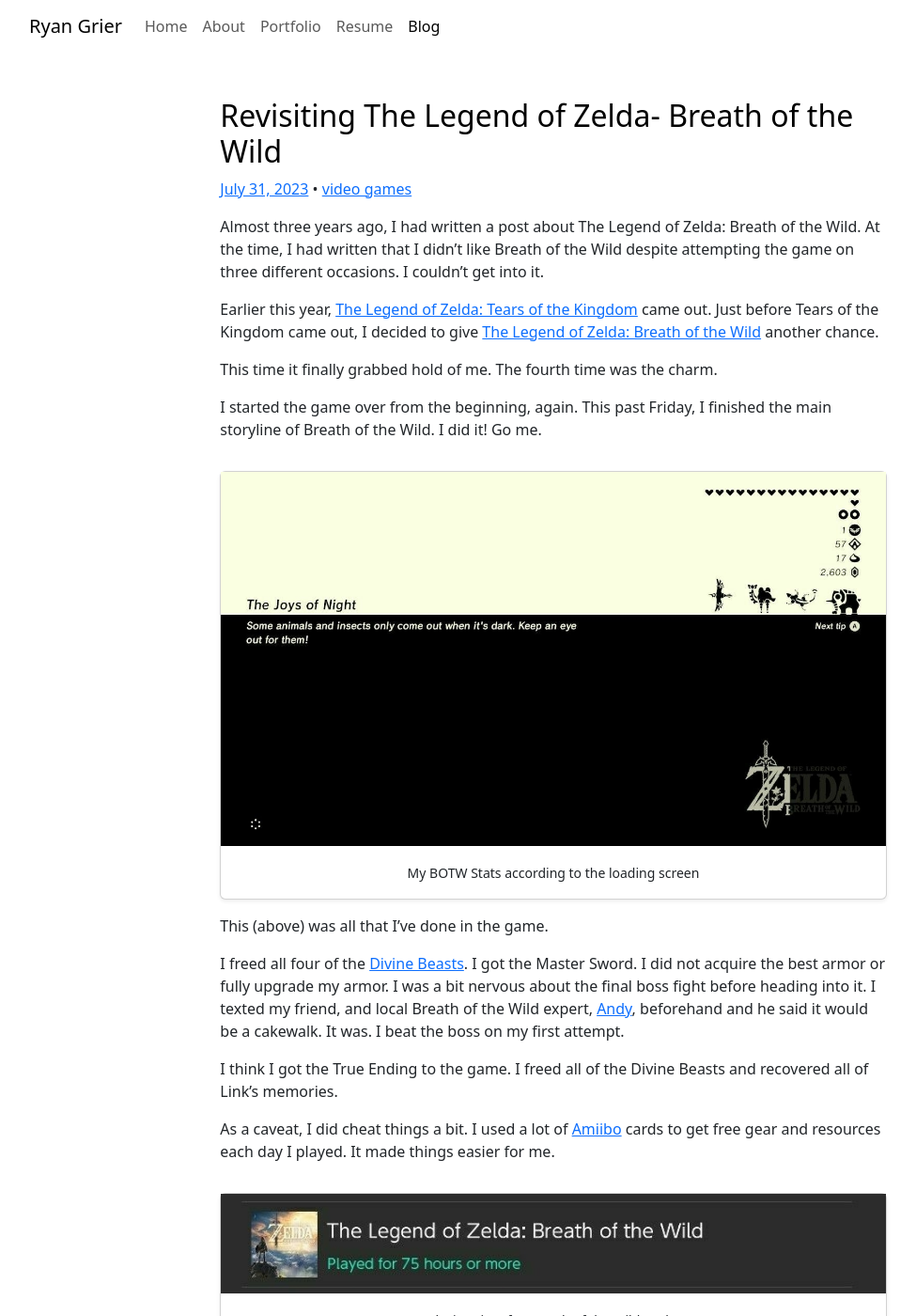
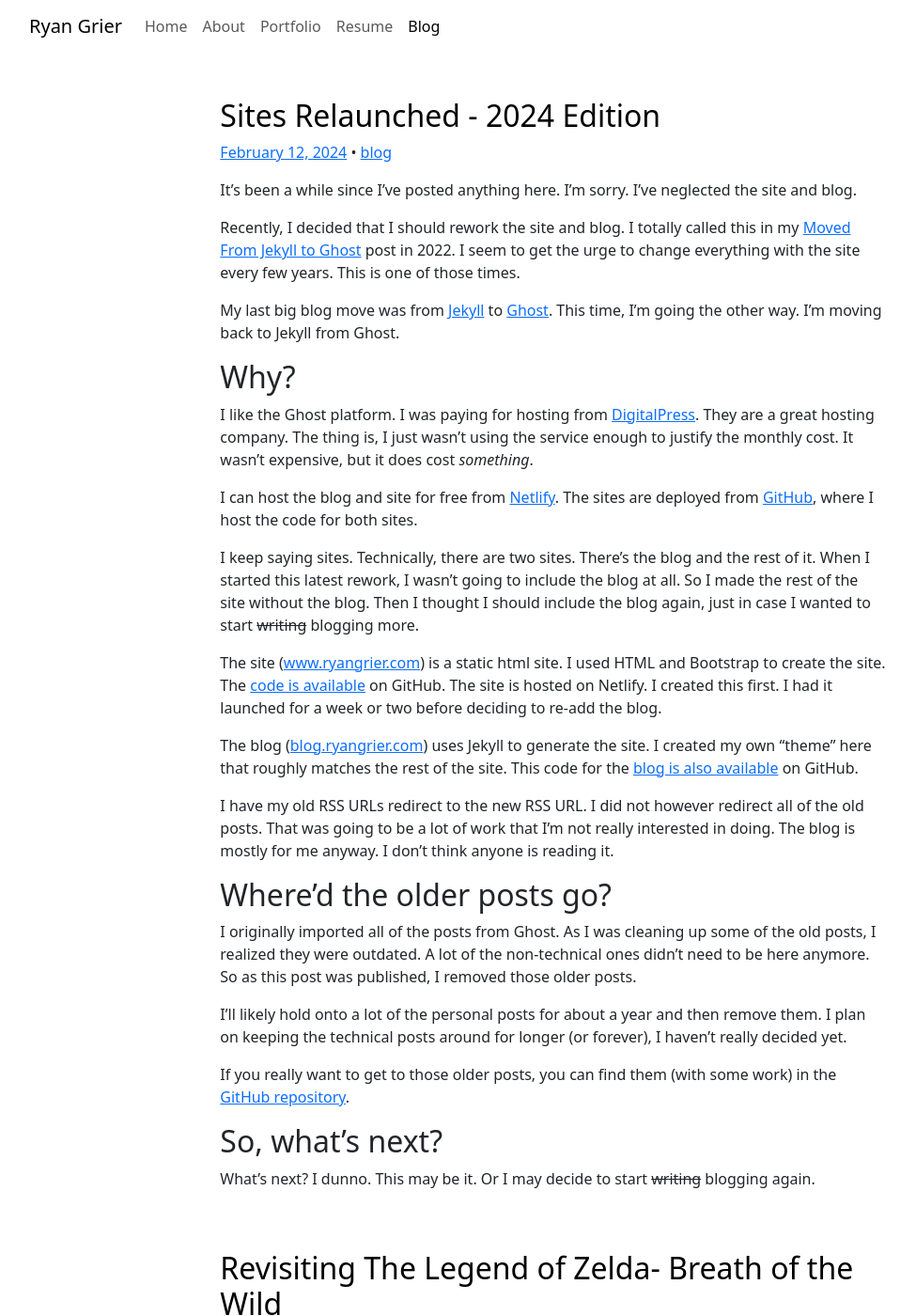
Before and after one commit to rwgrier/blog.ryangrier.com, a Jekyll site: the page built from index.html, in a window 1280 px wide and 1400 px high. Shown: the whole window at 94% size, without its empty margins (51-1026 px from the left). Built offline with Jekyll 4.4.1, drawn with Linux system fonts in a browser that asks for light colours; the list of posts is cut into pages by our own code; some of the changed text lies outside the part shown.

Commit message:
New Blog Post
Added the RSS Feed URL to the head tag.

```diff
--- a/Gemfile
+++ b/Gemfile
@@ -18,7 +18,7 @@
 # gem "github-pages", group: :jekyll_plugins
 # If you have any plugins, put them here!
 group :jekyll_plugins do
-  gem "jekyll-feed", "~> 0.12"
+  gem "jekyll-feed"
   gem "jekyll-paginate"
   gem "kramdown-parser-gfm"
 end
--- a/_config.yml
+++ b/_config.yml
@@ -18,6 +18,9 @@
 
 timezone: America/New_York
 
+feed:
+  path: /rss
+
 # Exclude from processing.
 # The following items will not be processed, by default.
 # Any item listed under the `exclude:` key here will be automatically added to
--- a/_includes/head.html
+++ b/_includes/head.html
@@ -2,10 +2,12 @@
 	<meta charset="utf-8">
 	<meta name="viewport" content="width=device-width, initial-scale=1">
 
-	<title>Ryan Grier</title>
+	<title>Ryan Grier - Blog</title>
 	<link href="https://cdn.jsdelivr.net/npm/bootstrap@5.3.2/dist/css/bootstrap.min.css" rel="stylesheet" integrity="sha384-T3c6CoIi6uLrA9TneNEoa7RxnatzjcDSCmG1MXxSR1GAsXEV/Dwwykc2MPK8M2HN" crossorigin="anonymous">
 	<script src="https://cdn.jsdelivr.net/npm/bootstrap@5.3.2/dist/js/bootstrap.bundle.min.js" integrity="sha384-C6RzsynM9kWDrMNeT87bh95OGNyZPhcTNXj1NW7RuBCsyN/o0jlpcV8Qyq46cDfL" crossorigin="anonymous"></script>
 	<link rel="stylesheet" href="/public/css/style.css">
+
+	<link rel="alternate" href="https://blog.ryangrier.com/rss" type="application/rss+xml" title="Ryan Grier - Blog">
 
 	<script
 	  src="https://cdn.telemetrydeck.com/websdk/telemetrydeck.min.js"
--- /dev/null
+++ b/_posts/2024/2024-02-12-sites-relaunched.md
@@ -0,0 +1,38 @@
+---
+layout: post
+title: Sites Relaunched - 2024 Edition
+date: '2024-02-12 00:00:00'
+categories: [blog]
+---
+
+It’s been a while since I’ve posted anything here. I’m sorry. I’ve neglected the site and blog.
+
+Recently, I decided that I should rework the site and blog. I totally called this in my [Moved From Jekyll to Ghost]({%post_url /2022/2022-08-17-moved-to-ghost %}) post in 2022. I seem to get the urge to change everything with the site every few years. This is one of those times.
+
+My last big blog move was from [Jekyll](https://jekyllrb.com) to [Ghost](https://ghost.org). This time, I’m going the other way. I’m moving back to Jekyll from Ghost.
+
+## Why?
+
+I like the Ghost platform. I was paying for hosting from [DigitalPress](https://www.digitalpress.blog). They are a great hosting company. The thing is, I just wasn’t using the service enough to justify the monthly cost. It wasn’t expensive, but it does cost _something_.
+
+I can host the blog and site for free from [Netlify](https://www.netlify.com). The sites are deployed from [GitHub](https://github.com), where I host the code for both sites.
+
+I keep saying sites. Technically, there are two sites. There’s the blog and the rest of it. When I started this latest rework, I wasn’t going to include the blog at all. So I made the rest of the site without the blog. Then I thought I should include the blog again, just in case I wanted to start ~~writing~~ blogging more.
+
+The site ([www.ryangrier.com](https://www.ryangrier.com)) is a static html site. I used HTML and Bootstrap to create the site. The [code is available](https://github.com/rwgrier/rwgrier.github.io) on GitHub. The site is hosted on Netlify. I created this first. I had it launched for a week or two before deciding to re-add the blog.
+
+The blog ([blog.ryangrier.com](https://blog.ryangrier.com)) uses Jekyll to generate the site. I created my own “theme” here that roughly matches the rest of the site. This code for the [blog is also available](https://github.com/rwgrier/blog.ryangrier.com) on GitHub.
+
+I have my old RSS URLs redirect to the new RSS URL. I did not however redirect all of the old posts. That was going to be a lot of work that I’m not really interested in doing. The blog is mostly for me anyway. I don’t think anyone is reading it.
+
+## Where’d the older posts go?
+
+I originally imported all of the posts from Ghost. As I was cleaning up some of the old posts, I realized they were outdated. A lot of the non-technical ones didn’t need to be here anymore. So as this post was published, I removed those older posts.
+
+I’ll likely hold onto a lot of the personal posts for about a year and then remove them. I plan on keeping the technical posts around for longer (or forever), I haven’t really decided yet.
+
+If you really want to get to those older posts, you can find them (with some work) in the [GitHub repository](https://github.com/rwgrier/blog.ryangrier.com).
+
+## So, what’s next?
+
+What's next? I dunno. This may be it. Or I may decide to start ~~writing~~ blogging again.
```
Also changed, not shown: Gemfile.lock.
